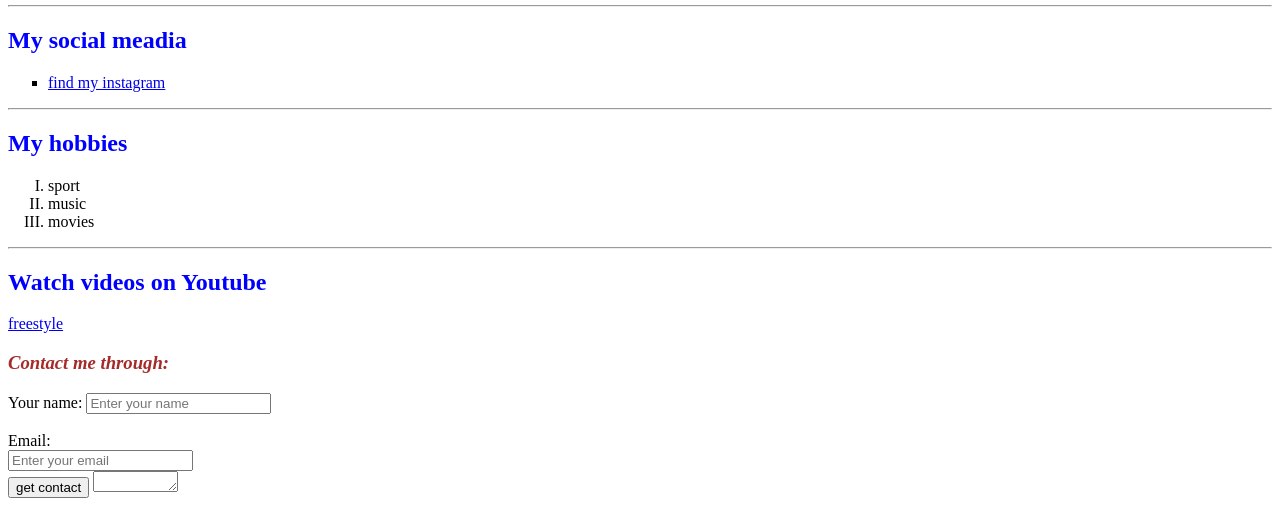
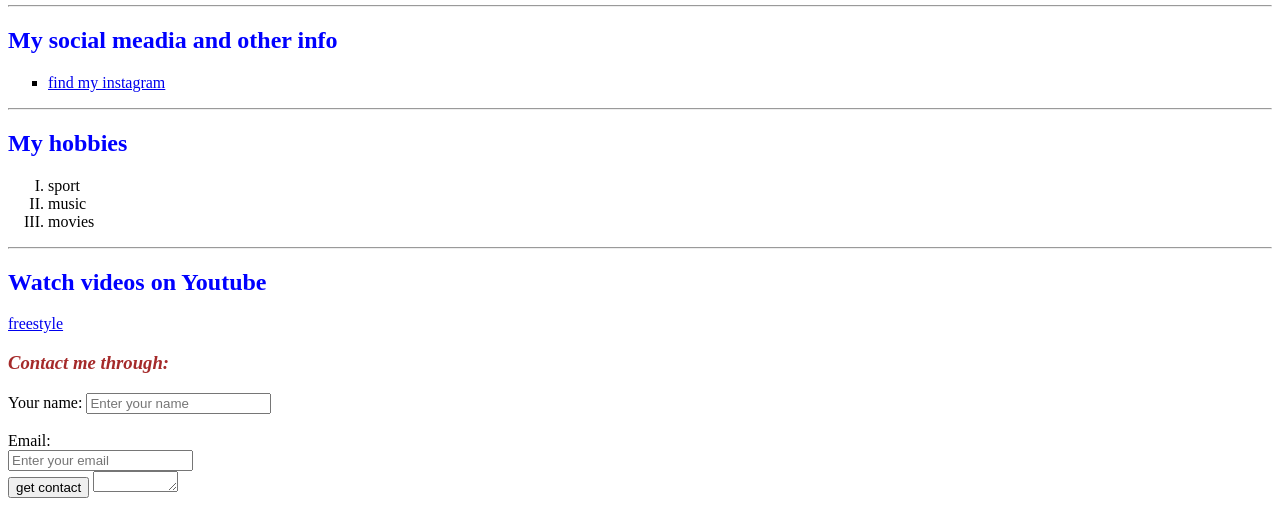
Before and after one commit to olehivoniuk/Programmimg---Plan-of-learning, a plain HTML site: page CV1.html in a window 1280 px wide. Shown: the part 277-800 px from the top of the page. Drawn offline with Linux system fonts and the light colour scheme.

Commit message:
added some text to line about social media

```diff
--- a/CV1.html
+++ b/CV1.html
@@ -18,7 +18,7 @@
       </table>
 
     <hr />
-    <h2>My social meadia</h2>
+    <h2>My social meadia and other info</h2>
     <ul type="square">
       <li>
         <a href="https://instagram.com/oleg_ivoniuk" target="blank">
```
